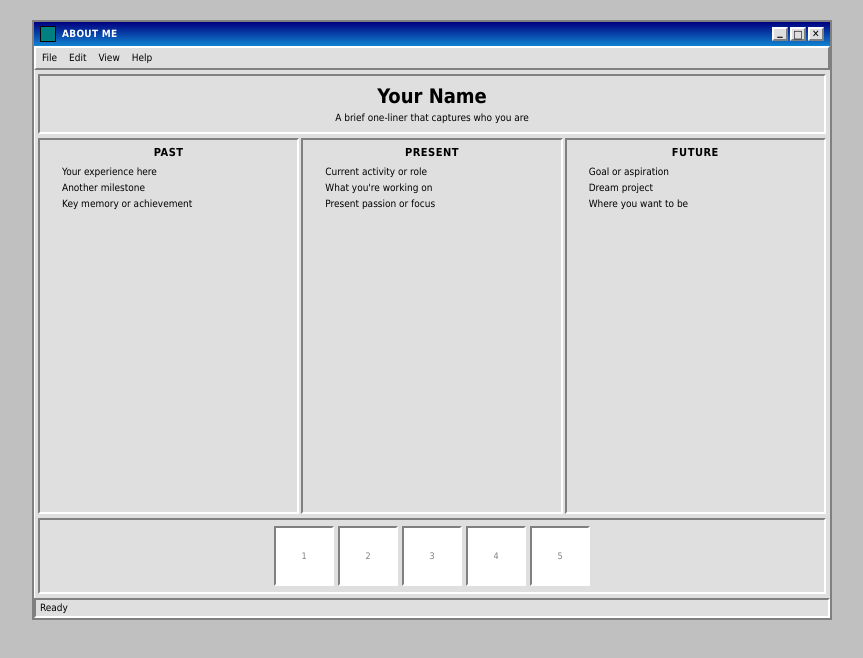
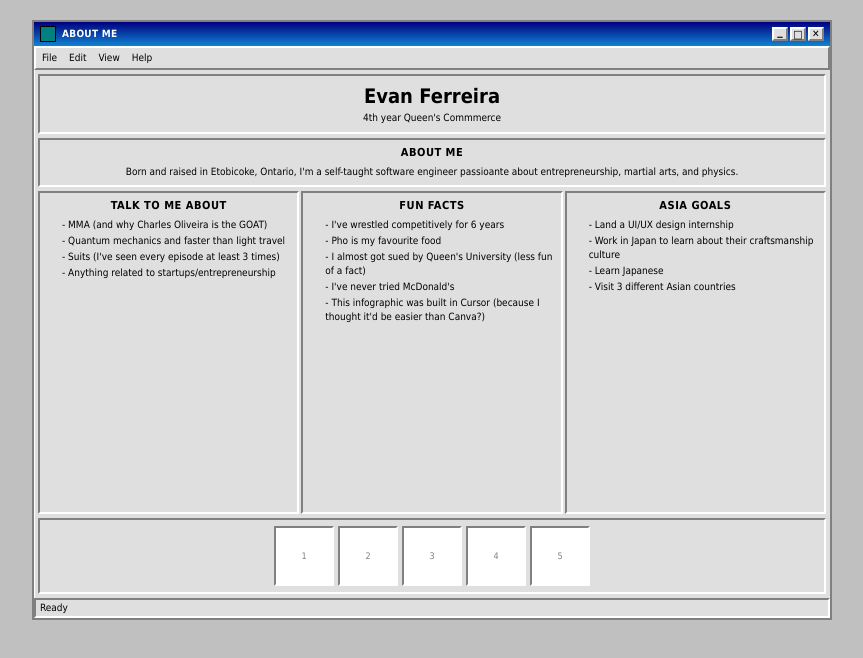
Before and after one commit to Evan-Ferreira/cansbridge-intro, a Next.js app: page / in a window 1280 px wide. Shown: the top 658 px of the page, without its empty margins (208-1071 px from the left). Built offline with nearby package versions, Linux system fonts and the light colour scheme.

Commit message:
feat: copy for cansbridge infographic

```diff
--- a/app/page.tsx
+++ b/app/page.tsx
@@ -129,10 +129,35 @@ export default function Home() {
                         style={{ padding: '8px', textAlign: 'center' }}
                     >
                         <h1 style={{ fontSize: '20px', marginBottom: '4px' }}>
-                            Your Name
+                            Evan Ferreira
                         </h1>
                         <p style={{ fontSize: '10px' }}>
-                            A brief one-liner that captures who you are
+                            4th year Queen's Commmerce
+                        </p>
+                    </div>
+
+                    {/* About Me Panel */}
+                    <div className="panel98" style={{ padding: '6px 32px' }}>
+                        <h2
+                            style={{
+                                textAlign: 'center',
+                                marginBottom: '6px',
+                                textTransform: 'uppercase',
+                                letterSpacing: '0.5px',
+                            }}
+                        >
+                            ABOUT ME
+                        </h2>
+                        <p
+                            style={{
+                                fontSize: '10px',
+                                lineHeight: '1.4',
+                                textAlign: 'center',
+                            }}
+                        >
+                            Born and raised in Etobicoke, Ontario, I'm a
+                            self-taught software engineer passioante about
+                            entrepreneurship, martial arts, and physics.
                         </p>
                     </div>
 
@@ -156,7 +181,7 @@ export default function Home() {
                                     letterSpacing: '0.5px',
                                 }}
                             >
-                                PAST
+                                TALK TO ME ABOUT
                             </h2>
                             <ul
                                 style={{
@@ -165,9 +190,21 @@ export default function Home() {
                                     lineHeight: '1.4',
                                 }}
                             >
-                                <li>Your experience here</li>
-                                <li>Another milestone</li>
-                                <li>Key memory or achievement</li>
+                                <li>
+                                    - MMA (and why Charles Oliveira is the GOAT)
+                                </li>
+                                <li>
+                                    - Quantum mechanics and faster than light
+                                    travel
+                                </li>
+                                <li>
+                                    - Suits (I've seen every episode at least 3
+                                    times)
+                                </li>
+                                <li>
+                                    - Anything related to
+                                    startups/entrepreneurship
+                                </li>
                             </ul>
                         </div>
 
@@ -189,7 +226,7 @@ export default function Home() {
                                     letterSpacing: '0.5px',
                                 }}
                             >
-                                PRESENT
+                                FUN FACTS
                             </h2>
                             <ul
                                 style={{
@@ -198,9 +235,20 @@ export default function Home() {
                                     lineHeight: '1.4',
                                 }}
                             >
-                                <li>Current activity or role</li>
-                                <li>What you're working on</li>
-                                <li>Present passion or focus</li>
+                                <li>
+                                    - I've wrestled competitively for 6 years
+                                </li>
+                                <li>- Pho is my favourite food</li>
+                                <li>
+                                    - I almost got sued by Queen's University
+                                    (less fun of a fact)
+                                </li>
+                                <li>- I've never tried McDonald's</li>
+                                <li>
+                                    - This infographic was built in Cursor
+                                    (because I thought it'd be easier than
+                                    Canva?)
+                                </li>
                             </ul>
                         </div>
 
@@ -222,7 +270,7 @@ export default function Home() {
                                     letterSpacing: '0.5px',
                                 }}
                             >
-                                FUTURE
+                                ASIA GOALS
                             </h2>
                             <ul
                                 style={{
@@ -231,9 +279,13 @@ export default function Home() {
                                     lineHeight: '1.4',
                                 }}
                             >
-                                <li>Goal or aspiration</li>
-                                <li>Dream project</li>
-                                <li>Where you want to be</li>
+                                <li>- Land a UI/UX design internship</li>
+                                <li>
+                                    - Work in Japan to learn about their
+                                    craftsmanship culture
+                                </li>
+                                <li>- Learn Japanese</li>
+                                <li>- Visit 3 different Asian countries</li>
                             </ul>
                         </div>
                     </div>
```
